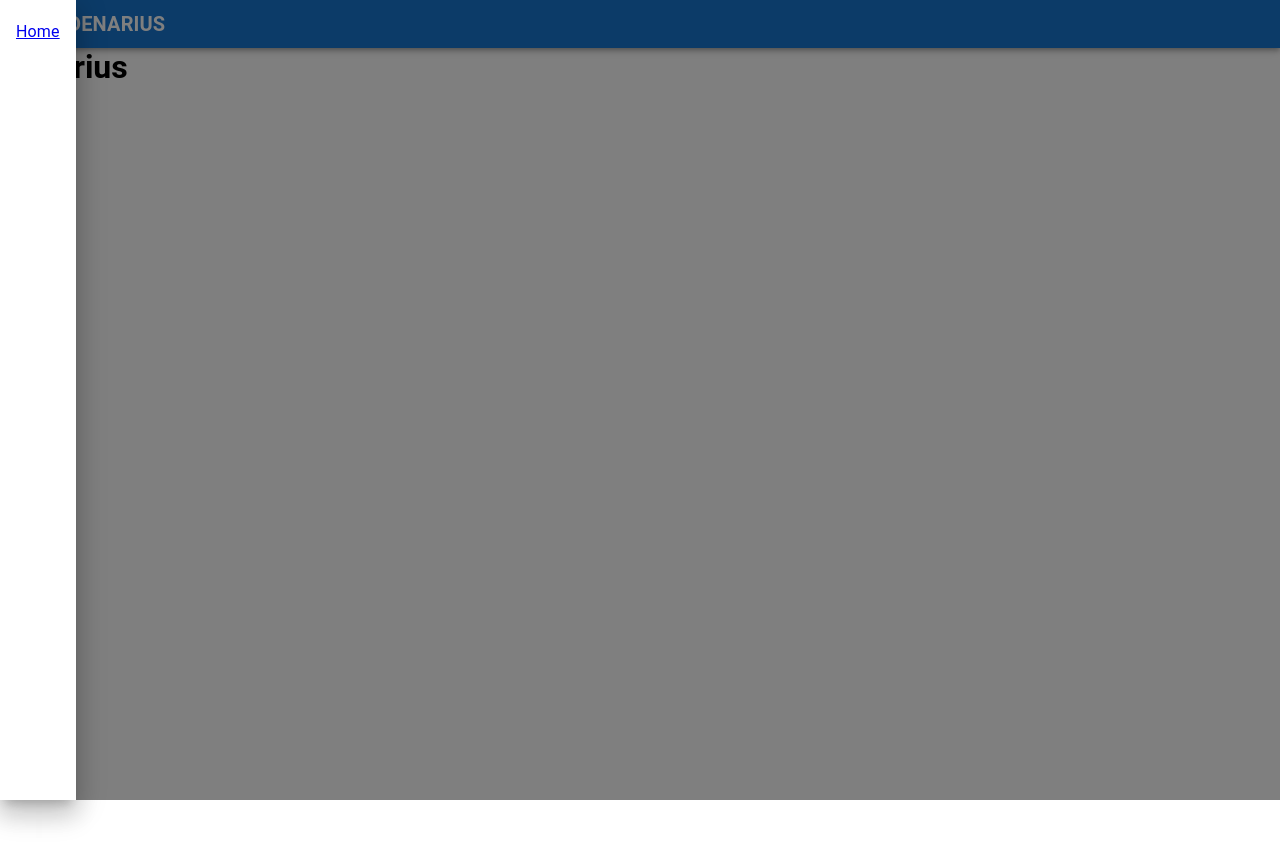
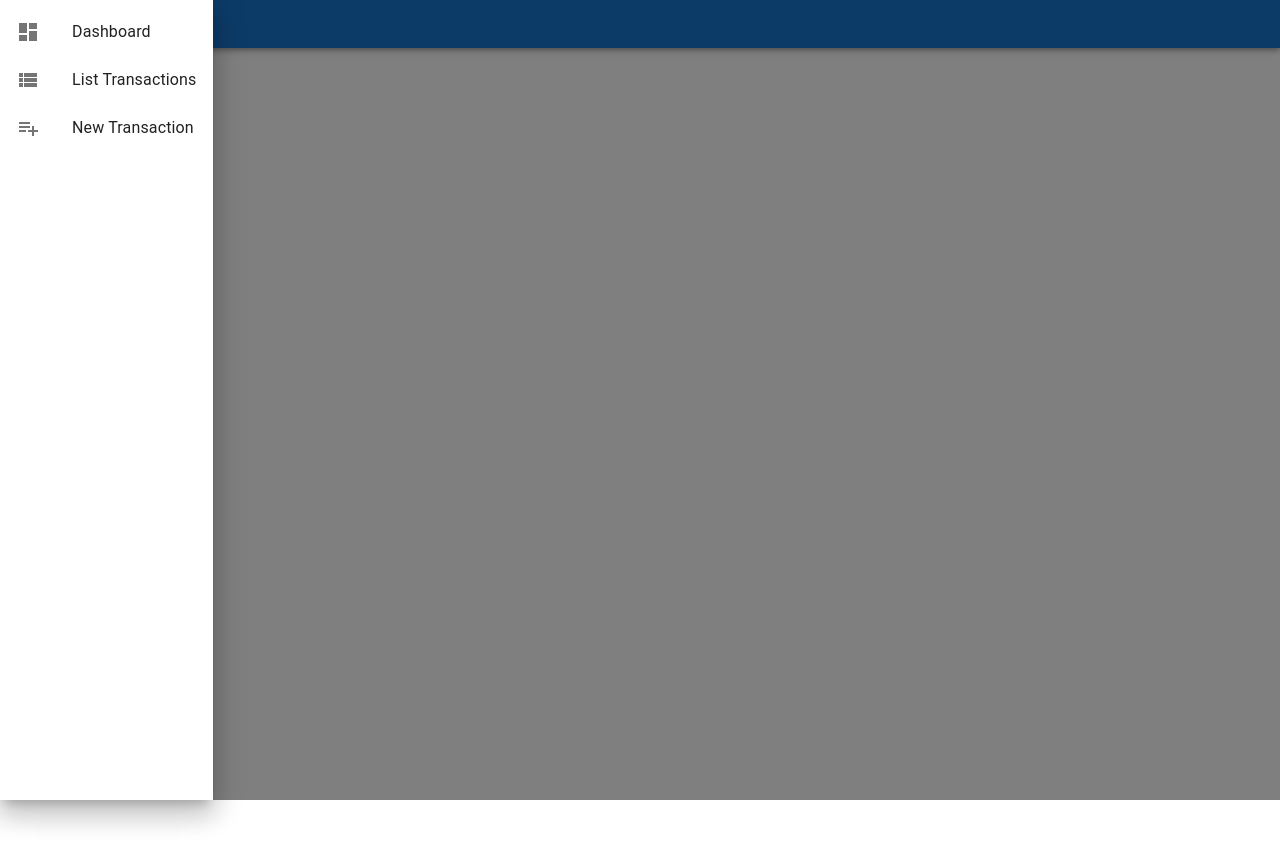
Before and after one commit to dpeter99/Totum, a React (Create React App) app in the folder src/denarius/denarius-client/: page / in a window 1280 px wide. Both pictures are taken after a click on the button "menu". Before the commit the page ends 800 px from the top, so only its background shows below. Built offline with nearby package versions, Linux system fonts and the light colour scheme.

Commit message:
Navbar Drawer updates

```diff
--- a/src/denarius/denarius-client/src/App.tsx
+++ b/src/denarius/denarius-client/src/App.tsx
@@ -1,15 +1,32 @@
 import React from "react";
 import "./App.css";
-import { Home } from "./pages/HomePage/Home";
-import { Outlet, Route, Router, Routes } from "react-router-dom";
+import { Outlet } from "react-router-dom";
 import { Navbar } from "./components/Navbar";
+import { Box, CssBaseline, ThemeProvider } from "@mui/material";
+import { darkTheme, lightTheme } from "./theme/Palette";
 
 function App() {
+  const theme =
+    window.matchMedia &&
+    window.matchMedia("(prefers-color-scheme: dark)").matches
+      ? darkTheme
+      : lightTheme;
   return (
-    <>
+    <ThemeProvider theme={theme}>
+      <CssBaseline />
       <Navbar />
-      <Outlet />
-    </>
+      <Box
+        component="main"
+        sx={{
+          //backgroundColor: (theme) => theme.palette.background.paper,
+          flexGrow: 1,
+          height: "100vh",
+          overflow: "auto",
+        }}
+      >
+        <Outlet />
+      </Box>
+    </ThemeProvider>
   );
 }
 
--- /dev/null
+++ b/src/denarius/denarius-client/src/components/DrawerButton.tsx
@@ -0,0 +1,33 @@
+import SvgIcon from "@mui/material/SvgIcon/SvgIcon";
+import React, { MouseEventHandler, ReactElement } from "react";
+import {
+  ListItem,
+  ListItemButton,
+  ListItemIcon,
+  ListItemText,
+} from "@mui/material";
+import { useNavigate } from "react-router-dom";
+
+interface Props {
+  icon: ReactElement;
+  label: string;
+  to: string;
+  onClick: React.MouseEventHandler<HTMLDivElement>;
+}
+
+export function DrawerButton({ icon, label, to, onClick }: Props) {
+  const navigate = useNavigate();
+  const onClickHandler = (e: React.MouseEvent<HTMLDivElement>) => {
+    onClick(e);
+    navigate(to);
+  };
+
+  return (
+    <ListItem disablePadding>
+      <ListItemButton onClick={onClickHandler}>
+        <ListItemIcon>{icon}</ListItemIcon>
+        <ListItemText primary={label} />
+      </ListItemButton>
+    </ListItem>
+  );
+}
--- a/src/denarius/denarius-client/src/components/DrawerComponent.tsx
+++ b/src/denarius/denarius-client/src/components/DrawerComponent.tsx
@@ -1,4 +1,5 @@
 import {
+  Button,
   Drawer,
   IconButton,
   List,
@@ -7,7 +8,10 @@ import {
 } from "@mui/material";
 import { Link } from "react-router-dom";
 import { Dispatch, SetStateAction, useState } from "react";
-import MenuIcon from "@mui/icons-material/Menu";
+import DashboardIcon from "@mui/icons-material/Dashboard";
+import ViewListIcon from "@mui/icons-material/ViewList";
+import { DrawerButton } from "./DrawerButton";
+import PlaylistAddIcon from "@mui/icons-material/PlaylistAdd";
 
 interface Props {
   setOpenDrawer: Dispatch<SetStateAction<boolean>>;
@@ -17,29 +21,30 @@ export const DrawerComponent = ({
   setOpenDrawer,
   staysOpenOnClick = false,
 }: Props) => {
+  const onClick = () => setOpenDrawer(staysOpenOnClick);
   return (
     <>
       <List>
-        <ListItem onClick={() => setOpenDrawer(staysOpenOnClick)}>
-          <ListItemText>
-            <Link to="/">Home</Link>
-          </ListItemText>
-        </ListItem>
-        {/*<ListItem onClick={() => setOpenDrawer(staysOpenOnClick)}>*/}
-        {/*  <ListItemText>*/}
-        {/*    <Link to="/about">About</Link>*/}
-        {/*  </ListItemText>*/}
-        {/*</ListItem>*/}
-        {/*<ListItem onClick={() => setOpenDrawer(staysOpenOnClick)}>*/}
-        {/*  <ListItemText>*/}
-        {/*    <Link to="/contact">Contact</Link>*/}
-        {/*  </ListItemText>*/}
-        {/*</ListItem>*/}
-        {/*<ListItem onClick={() => setOpenDrawer(staysOpenOnClick)}>*/}
-        {/*  <ListItemText>*/}
-        {/*    <Link to="/about">Faq</Link>*/}
-        {/*  </ListItemText>*/}
-        {/*</ListItem>*/}
+        <DrawerButton
+          icon={<DashboardIcon />}
+          label="Dashboard"
+          to="/"
+          onClick={onClick}
+        />
+
+        <DrawerButton
+          icon={<ViewListIcon />}
+          label="List Transactions"
+          to="/list-transactions"
+          onClick={onClick}
+        />
+
+        <DrawerButton
+          icon={<PlaylistAddIcon />}
+          label="New Transaction"
+          to="/add-transaction"
+          onClick={onClick}
+        />
       </List>
     </>
   );
--- a/src/denarius/denarius-client/src/components/Navbar.tsx
+++ b/src/denarius/denarius-client/src/components/Navbar.tsx
@@ -36,7 +36,9 @@ export function Navbar() {
             <MenuIcon />
           </IconButton>
           <Typography variant="h6" color="inherit" component="div">
-            <b>DENARIUS</b>
+            <Typography variant="h6">
+              <Link to="/">DENARIUS</Link>
+            </Typography>
             <Drawer open={openDrawer} onClose={() => setOpenDrawer(false)}>
               <DrawerComponent setOpenDrawer={setOpenDrawer}></DrawerComponent>
             </Drawer>
--- a/src/denarius/denarius-client/src/index.css
+++ b/src/denarius/denarius-client/src/index.css
@@ -4,3 +4,8 @@
   box-sizing: border-box;
   font-family: "Roboto", Arial, Helvetica, sans-serif;
 }
+
+a{
+  text-decoration: none;
+  color: inherit;
+}
--- /dev/null
+++ b/src/denarius/denarius-client/src/pages/AddTransactionPage/AddTransaction.tsx
@@ -0,0 +1,3 @@
+export function AddTransaction() {
+  return <></>;
+}
--- a/src/denarius/denarius-client/src/pages/HomePage/Home.tsx
+++ b/src/denarius/denarius-client/src/pages/HomePage/Home.tsx
@@ -1,3 +1,9 @@
+import { Container } from "@mui/material";
+
 export const Home = () => {
-  return <h1>Denarius</h1>;
+  return (
+    <Container>
+      <h1>Denarius</h1>
+    </Container>
+  );
 };
--- /dev/null
+++ b/src/denarius/denarius-client/src/pages/ListTransactionsPage/ListTransactions.tsx
@@ -0,0 +1,3 @@
+export const ListTransactions = () => {
+  return <></>;
+};
--- /dev/null
+++ b/src/denarius/denarius-client/src/theme/Palette.tsx
@@ -0,0 +1,108 @@
+import { createTheme } from "@mui/material";
+import { grey } from "@mui/material/colors";
+
+export const darkTheme = createTheme({
+  palette: {
+    mode: "dark",
+    primary: {
+      main: "#1976d2",
+      light: "#4791DB",
+      dark: "#115293",
+      contrastText: "#FFFFFF",
+    },
+    secondary: {
+      main: "#f50057",
+      light: "#F73378",
+      dark: "#AB003C",
+      contrastText: "#FFFFFF",
+    },
+    text: {
+      primary: "#fff",
+      secondary: "rgba(255, 255, 255, 0.7)",
+      disabled: "rgba(255, 255, 255, 0.5)",
+      //hint: "#22194D",
+    },
+    error: {
+      main: "#f44336",
+      light: "#e57373",
+      dark: "#d32f2f",
+      contrastText: "#FFFFFF",
+    },
+    warning: {
+      main: "#ffa726",
+      light: "#ffb74d",
+      dark: "#f57c00",
+      contrastText: "rgba(0, 0, 0, 0.87)",
+    },
+    info: {
+      main: "#29b6f6",
+      light: "#4fc3f7",
+      dark: "#0288d1",
+      contrastText: "rgba(0, 0, 0, 0.87)",
+    },
+    success: {
+      main: "#66bb6a",
+      light: "#81c784",
+      dark: "#388e3c",
+      contrastText: "rgba(0, 0, 0, 0.87)",
+    },
+    divider: "rgba(255, 255, 255, 0.12)",
+    background: {
+      default: grey[900],
+      paper: "#121212",
+    },
+  },
+});
+
+export const lightTheme = createTheme({
+  palette: {
+    mode: "light",
+    primary: {
+      main: "#1976d2",
+      light: "rgb(71, 145, 219)",
+      dark: "rgb(17, 82, 147)",
+      contrastText: "#fff",
+    },
+    secondary: {
+      main: "#f50057",
+      light: "rgb(247, 51, 120)",
+      dark: "rgb(171, 0, 60)",
+      contrastText: "#FFFFFF",
+    },
+    text: {
+      primary: "rgba(0, 0, 0, 0.87)",
+      secondary: "rgba(0, 0, 0, 0.6)",
+      disabled: "rgba(0, 0, 0, 0.38)",
+      //hint: "#22194D",
+    },
+    error: {
+      main: "#d32f2f",
+      light: "#ef5350",
+      dark: "#c62828",
+      contrastText: "#fff",
+    },
+    warning: {
+      main: "#ed6c02",
+      light: "#ff9800",
+      dark: "#e65100",
+      contrastText: "#fff",
+    },
+    info: {
+      main: "#0288d1",
+      light: "#03a9f4",
+      dark: "#01579b",
+      contrastText: "#fff",
+    },
+    success: {
+      main: "#2e7d32",
+      light: "#4caf50",
+      dark: "#1b5e20",
+      contrastText: "#fff",
+    },
+    divider: "rgba(0, 0, 0, 0.12)",
+    background: {
+      default: "#fff",
+      paper: "#fff",
+    },
+  },
+});
```
Also changed, not shown: src/denarius/denarius-client/src/routes/Routes.tsx (+7 -1 lines).
